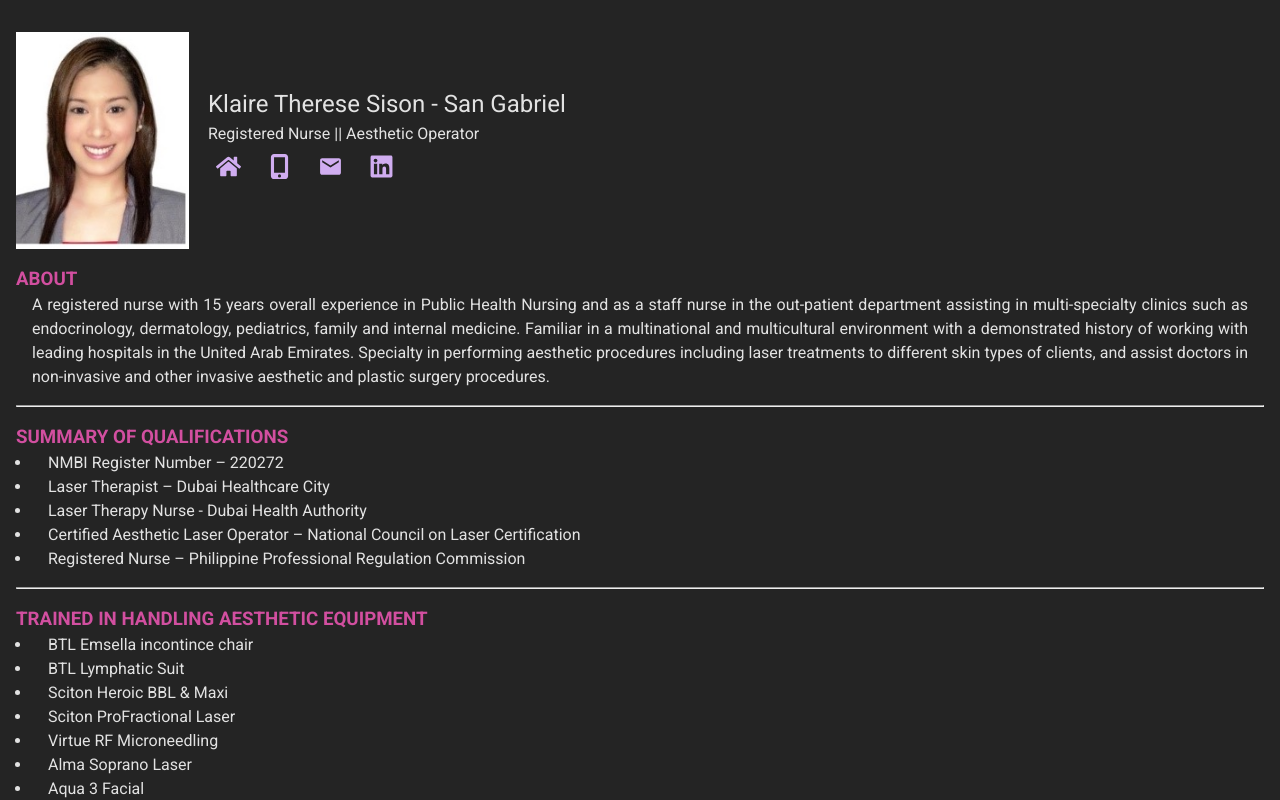
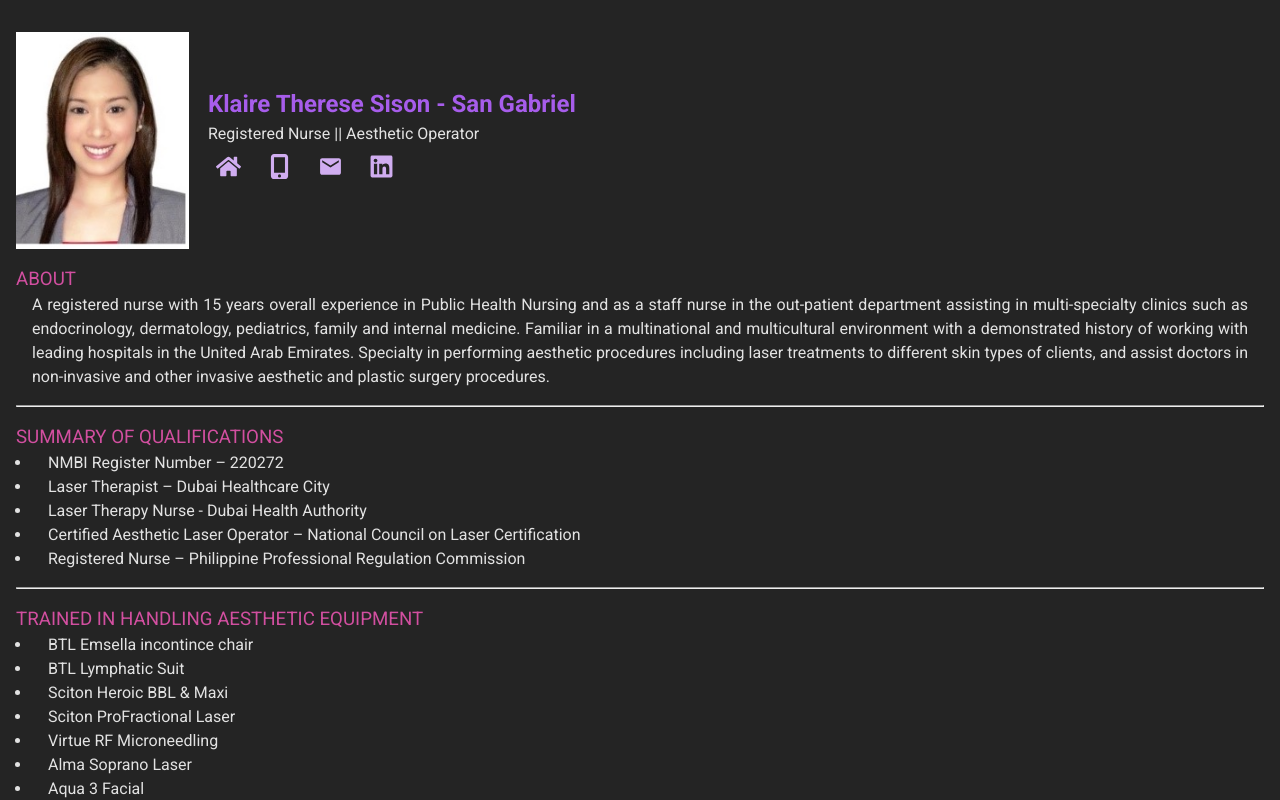
Before and after one commit to RamonSanGabriel/klaire-cv, a React (Vite) app in the folder klaire-CV/: page / in a window 1280 px wide. Shown: the top 800 px of the page. Built offline with nearby package versions, Linux system fonts and the light colour scheme; a web font is replaced by a local one.

Commit message:
font color

```diff
--- a/klaire-CV/src/components/Header/Header.module.css
+++ b/klaire-CV/src/components/Header/Header.module.css
@@ -20,6 +20,10 @@
 }
 .name {
   font-size: 1.5rem;
+  /* color: #d24fa0; */
+  color: rgb(167, 93, 235);
+  font-weight: bold;
+  /* color: rgb(146, 52, 234); */
 }
 
 .iconList {
--- a/klaire-CV/src/index.css
+++ b/klaire-CV/src/index.css
@@ -24,11 +24,14 @@ a {
   font-weight: 500;
   /* color: #646cff; */
   color: rgb(208, 173, 240);
+  /* color: rgb(208, 148, 234); */
+  /* color: rgb(104, 29, 168); */
   text-decoration: inherit;
 }
 a:hover {
   /* color: #535bf2; */
-  color: rgb(208, 173, 240, 0.7);
+  /* color: rgb(208, 173, 240, 0.7); */
+  color: rgb(208, 148, 234, 0.7);
 }
 
 body {
@@ -52,6 +55,7 @@ h6 {
   /* color: #646cff; */
   color: #d24fa0;
   text-transform: uppercase;
+  font-weight: 400;
 }
 /* h1 {
   font-size: 3.2em;
```
